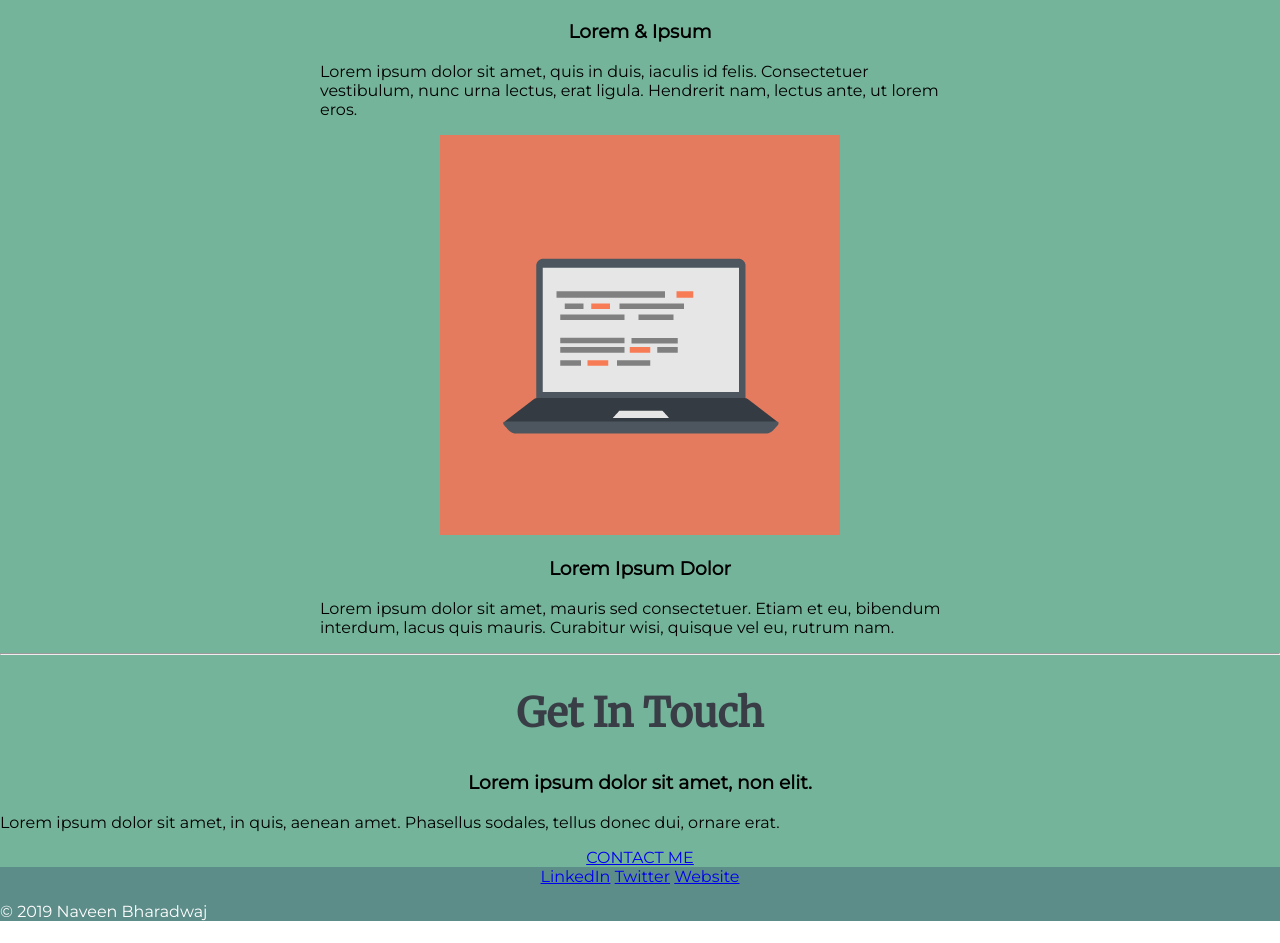
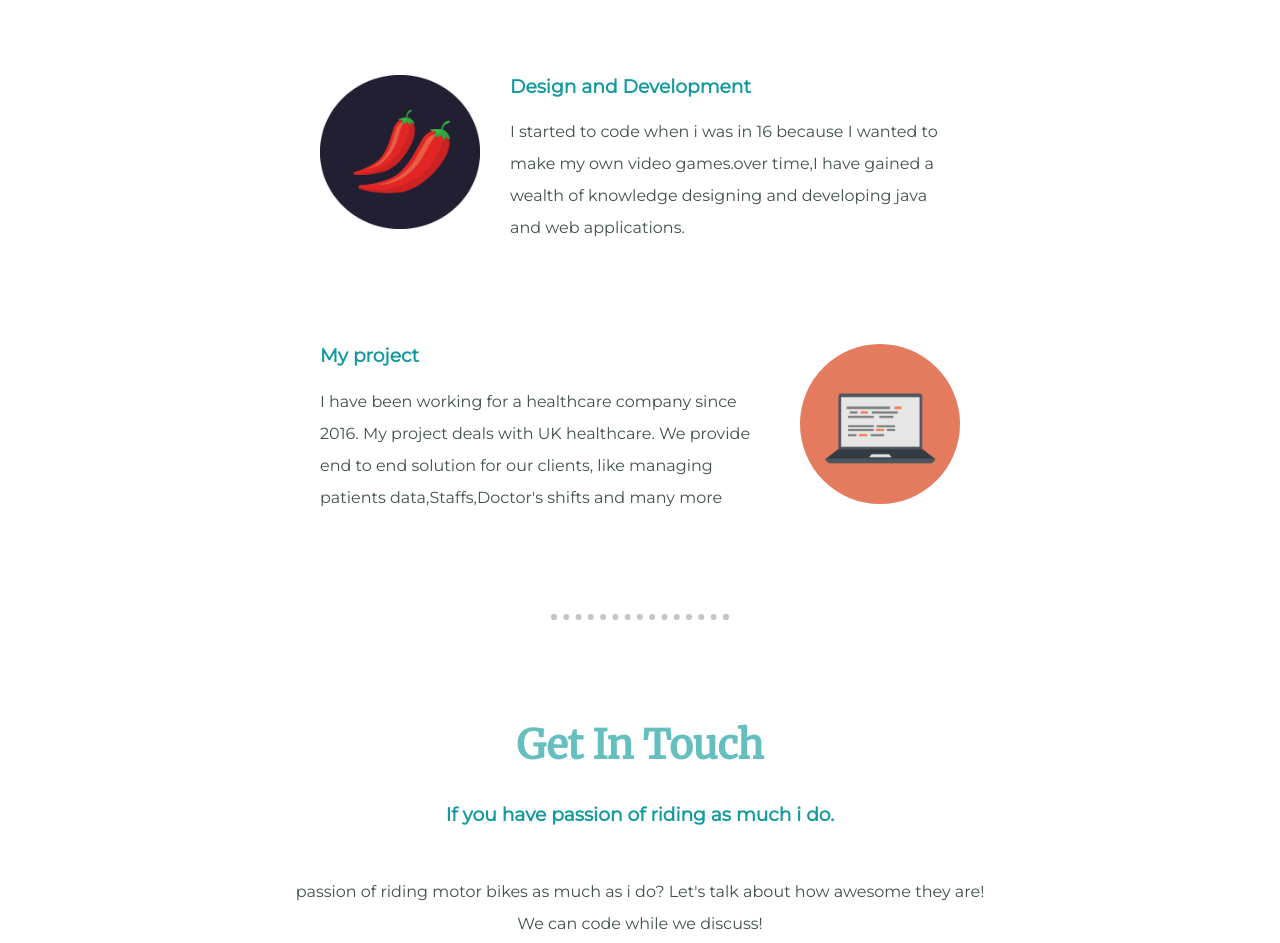
Before and after one commit to NaveenBharadwaj93/css, a plain HTML site: page index.html in a window 1280 px wide. Shown: the part 1614-2557 px from the top of the page. Drawn offline with Linux system fonts and the light colour scheme; files whose address does not match are found by name.

Commit message:
Add files via upload

```diff
--- a/css/styles.css
+++ b/css/styles.css
@@ -10,31 +10,52 @@ h1 {
   top: 50px;
   font-size: 6.7em;
   margin: 50px auto 0 auto;
-  color: #fcf8f3;
+  color: #66BFBF;
 }
 
 h2 {
   font-family: 'Merriweather', serif;
   font-size: 2.5rem;
-  color: #393e46;
+  color: #66BFBF;
 }
 
-h3
+h3{
+ color: #11999E;
+}
 a {
  color: #11999E;
+ margin: 10px 20px;
+ text-decoration: none;
+}
+a:hover{
+  color:#EAF6F6;
 }
 p{
-  text-align: left;
+color: #40514E;
+  line-height:2;
 }
-
+hr{
+  border: dotted  #c5c5c5 6px;
+  border-bottom: none;
+  width:13%;
+}
 .mypic {
   border-radius: 50%;
   height: 200px;
   width: 200px;
 }
 
+.profile{
+  margin-bottom: 100px;
+}
+.intro{
+  width: 30%;
+  margin: auto;
+}
 .copyright {
-  font-size: 1em;
+  font-size: .75rem;
+  color: #EAF6F6;
+  font-family: 'Merriweather', serif;
 }
 
 .subtitle {
@@ -44,7 +65,22 @@ p{
 }
 .skill-row{
   width: 50%;
-  margin: 0 auto;
+  margin: 100px auto;
+  text-align: left;
+}
+.myskillsheading{
+  margin-top: 100px;
+}
+.skillsimgs1{
+  width:25%;
+  float: left;
+  margin-right: 30px;
+}
+.skillsimgs2{
+  width:25%;
+  float: right;
+  margin-left: 30px;
+  border-radius:50%;
 }
 
 span {
@@ -52,28 +88,67 @@ span {
 }
 
 .topcontainer {
-  background-color: #a7d7c5;
+  background-color: #deecff;
   position: relative;
   padding-top: 100px;
 }
-
-.middle-container {
-  background-color: #74b49b;
-}
-
-.bottom-container {
-  background-color: #5c8d89;
-  color: white;
-}
-
 .top-cloud {
   position: absolute;
-  right: 400px;
+  right: 200px;
   top: 150px;
 }
 
 .bottom-cloud {
   position: absolute;
-  left: 400px;
+  left: 250px;
   top: 450px;
 }
+
+.middle-container {
+  background-color: white;
+  margin-top: 100px;
+}
+.contact-me{
+  margin-top: 100px;
+  margin-bottom: 100px;
+}
+.contactme-h3
+{
+  margin-bottom: 50px;
+}
+.contactme-p{
+  margin-bottom: 50px;
+}
+.bottom-container {
+  background-color: #66BFBF;
+  color: white;
+  padding: 50px 0 20px;
+
+}
+
+.btn {
+  background: #3498db;
+  background-image: -webkit-linear-gradient(top, #3498db, #2980b9);
+  background-image: -moz-linear-gradient(top, #3498db, #2980b9);
+  background-image: -ms-linear-gradient(top, #3498db, #2980b9);
+  background-image: -o-linear-gradient(top, #3498db, #2980b9);
+  background-image: linear-gradient(to bottom, #3498db, #2980b9);
+  -webkit-border-radius: 14;
+  -moz-border-radius: 14;
+  border-radius: 14px;
+  font-family: Arial;
+  color: #ffffff;
+  font-size: 19px;
+  padding: 11px 20px 10px 20px;
+  text-decoration: none;
+}
+
+.btn:hover {
+  background: #3cb0fd;
+  background-image: -webkit-linear-gradient(top, #3cb0fd, #3498db);
+  background-image: -moz-linear-gradient(top, #3cb0fd, #3498db);
+  background-image: -ms-linear-gradient(top, #3cb0fd, #3498db);
+  background-image: -o-linear-gradient(top, #3cb0fd, #3498db);
+  background-image: linear-gradient(to bottom, #3cb0fd, #3498db);
+  text-decoration: none;
+}
--- a/index.html
+++ b/index.html
@@ -19,36 +19,36 @@
   </div>
   <div class="middle-container">
     <div class="profile">
-      <img class="mypic" src="F:\Web Development\css-mySite\images\naveen.jpg" alt="Naveen Bharadwaj">
+      <img class="mypic" src="images\naveen.jpg" alt="Naveen Bharadwaj">
       <h2>Hello.</h2>
-      <p>Lorem ipsum dolor sit amet, vitae volutpat, dui conubia, dolor urna. Non auctor, montes nulla distinctio.</p>
+      <p class="intro">I'm an Java and web Developer. I'm a founder and creator of NB TechMantra youtube channel.<br />I'm passionate of bike riding and i do travel vlogs.</p>
     </div>
     <hr>
     <div class="skills">
-      <h2>My Skills.</h2>
+      <h2 class="myskillsheading">My Skills.</h2>
       <div class="skill-row">
-        <img class="" src="F:\Web Development\css-mySite\images\chillies.png" alt="Hot Skills">
-        <h3>Lorem & Ipsum</h3>
-        <p>Lorem ipsum dolor sit amet, quis in duis, iaculis id felis. Consectetuer vestibulum, nunc urna lectus, erat ligula. Hendrerit nam, lectus ante, ut lorem eros.</p>
+        <img class="skillsimgs1" src="images\chillies.png" alt="Hot Skills">
+        <h3>Design and Development</h3>
+        <p>I started to code when i was in 16 because I wanted to make my own video games.over time,I have gained a wealth of knowledge designing and developing java and web applications. </p>
       </div>
       <div class="skill-row">
-        <img class="" src="F:\Web Development\css-mySite\images\computer.png" alt="more skills">
-        <h3>Lorem Ipsum Dolor</h3>
-        <p>Lorem ipsum dolor sit amet, mauris sed consectetuer. Etiam et eu, bibendum interdum, lacus quis mauris. Curabitur wisi, quisque vel eu, rutrum nam.</p>
+        <img class="skillsimgs2" src="images\computer.png" alt="more skills">
+        <h3>My project</h3>
+        <p>I have been working for a healthcare company since 2016. My project deals with UK healthcare. We provide end to end solution for our clients, like managing patients data,Staffs,Doctor's shifts and many more</p>
       </div>
     </div>
     <hr>
     <div class="contact-me">
       <h2>Get In Touch</h2>
-      <h3>Lorem ipsum dolor sit amet, non elit.</h3>
-      <p>Lorem ipsum dolor sit amet, in quis, aenean amet. Phasellus sodales, tellus donec dui, ornare erat.</p>
-      <a class="btn" href="mailto:name@email.com">CONTACT ME</a>
+      <h3 class="contactme-h3">If you have passion of riding as much i do.</h3>
+      <p class="contactme-p">passion of riding motor bikes as much as i do? Let's talk about how awesome they are!<br /> We can code while we discuss!</p>
+      <a class="btn" href="mailto:naveen.satish24@gmail.com">CONTACT ME</a>
     </div>
   </div>
 
 
   <div class="bottom-container">
-    <a class="footer-link" href="https://www.linkedin.com/">LinkedIn</a>
+    <a class="footer-link" href="https://www.linkedin.com/in/naveenbharadwaj91/">LinkedIn</a>
     <a class="footer-link" href="https://twitter.com/">Twitter</a>
     <a class="footer-link" href="https://www.appbrewery.co/">Website</a>
     <p class="copyright">© 2019 Naveen Bharadwaj</p>
```
